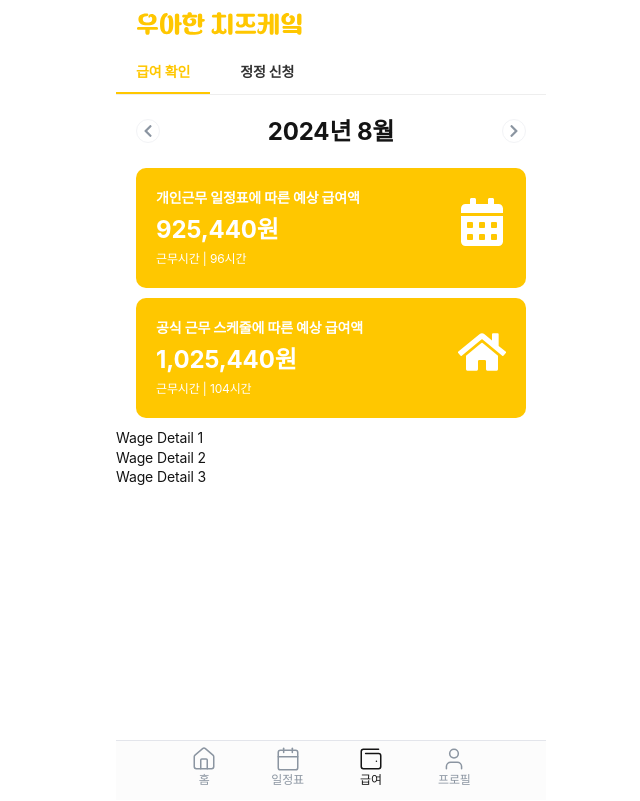
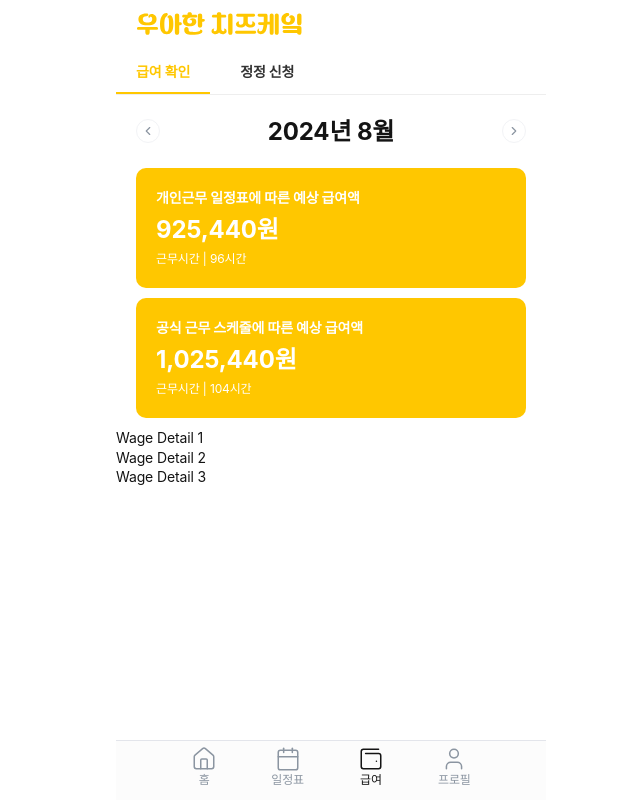
Before and after one commit to dev-meryoung/woowahan-siblings, a React (Vite) app: page /wage/check in a window 1280 px wide. Shown: the whole page, without its empty margins (309-949 px from the left). Built offline with nearby package versions, Linux system fonts and the light colour scheme; a web font is replaced by a local one.

Commit message:
fix: 아이콘관련 수정

```diff
--- a/src/components/Wage/ControlMonth.tsx
+++ b/src/components/Wage/ControlMonth.tsx
@@ -1,8 +1,8 @@
 /** @jsxImportSource @emotion/react */
+import IconButton from '@/components/IconButton'; // IconButton 컴포넌트 임포트
+import styled from '@emotion/styled';
+import { ChevronLeft, ChevronRight } from 'lucide-react';
 import { useState } from 'react';
-import styled from '@emotion/styled';
-import { FaChevronLeft, FaChevronRight } from 'react-icons/fa';
-import IconButton from '@/components/IconButton'; // IconButton 컴포넌트 임포트
 
 const ControlMonth = () => {
 	const [date, setDate] = useState(new Date());
@@ -22,7 +22,7 @@ const ControlMonth = () => {
 	return (
 		<CalendarContainer>
 			<IconButton
-				IconComponent={FaChevronLeft}
+				IconComponent={ChevronLeft}
 				shape="line"
 				color="gray"
 				size={24}
@@ -30,7 +30,7 @@ const ControlMonth = () => {
 			/>
 			<MonthDisplay>{formatDate(date)}</MonthDisplay>
 			<IconButton
-				IconComponent={FaChevronRight}
+				IconComponent={ChevronRight}
 				shape="line"
 				color="gray"
 				size={24}
--- a/src/components/Wage/SalaryCard.tsx
+++ b/src/components/Wage/SalaryCard.tsx
@@ -16,7 +16,7 @@ const SalaryCard = ({ title, wagecount, workinghours, icon }: ISalaryCardProps)
 				<WageCount>{wagecount.toLocaleString()}원</WageCount>
 				<WorkingHours>근무시간 | {workinghours}시간</WorkingHours>
 			</TextContainer>
-			<IconContainer>{icon}</IconContainer>
+			<IconContainer>{/* TODO 일러스트 추가*/}</IconContainer>
 		</Card>
 	);
 };
```
